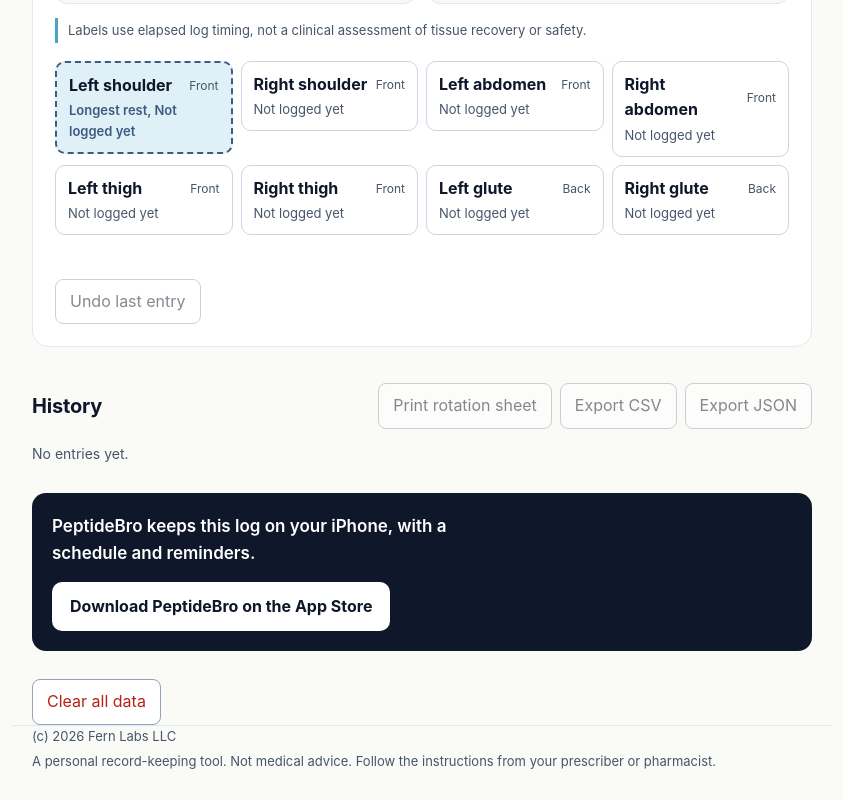
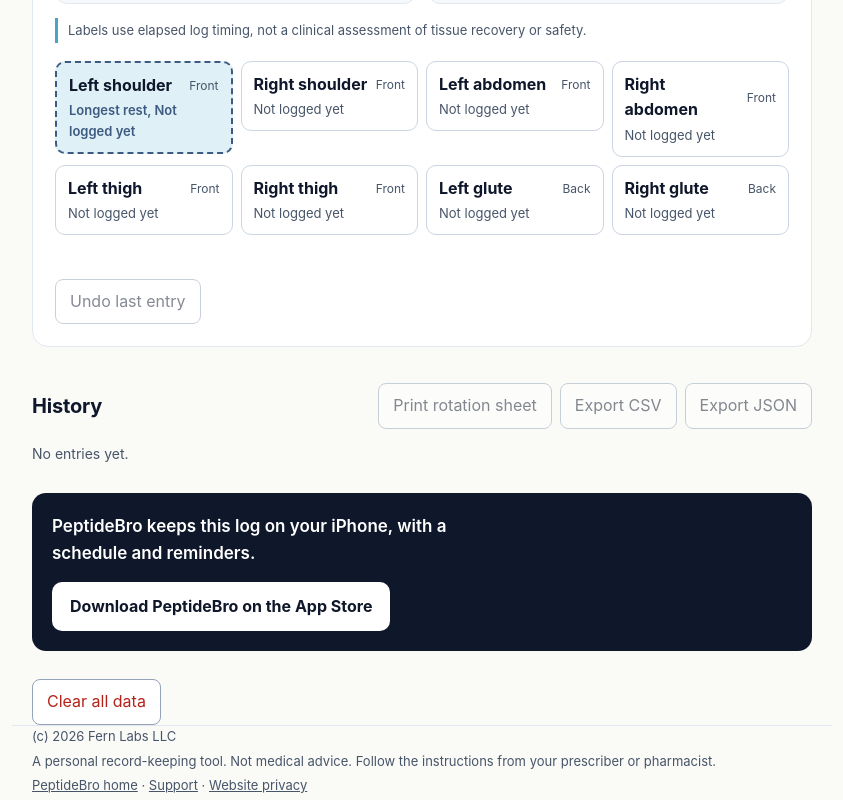
Before and after one commit to FernellysM/peptidebro-site, a plain HTML site: page rotation/index.html in a window 1280 px wide. Shown: the part 1007-1807 px from the top of the page, without its empty margins (218-1061 px from the left). Before the commit the page ends 1782 px from the top, so only its background shows below. Drawn offline with Linux system fonts and the light colour scheme.

Commit message:
Link the Rotation Log and HIT Plan Builder from the site
- Home page: Rotation log in the nav, the Site-rotation map feature and
  the footer. Nav tightened on phones so five links stay on one row.
- HIT pages: Plan Builder in the nav.
- Both tools: footer links back to their site, brand links home, and
  the Rotation Log title uses the site's injection-area wording.

Calculator and legal pages are unchanged.

Co-Authored-By: Claude Fable 5.2 <noreply@anthropic.com>

```diff
--- a/hit/plan/styles.css
+++ b/hit/plan/styles.css
@@ -139,3 +139,6 @@ footer p { margin: 2px 0; }
   .primary .ex::before { background: #000; }
   footer { display: block; border-top: 1px solid #999; }
 }
+
+footer a { color: inherit; }
+@media print { [data-site-links] { display: none !important; } }
--- a/rotation/app.js
+++ b/rotation/app.js
@@ -1,7 +1,7 @@
 // DOM layer. All logic lives in core.js; user labels go in through textContent only.
 import { AREAS, BY_ID, ZONES, FIGURE } from "./areas.js";
 import * as core from "./core.js";
-import { APP_STORE_URL } from "./config.js";
+import { APP_STORE_URL, HOME_URL, SITE_LINKS } from "./config.js";
 
 const $ = (sel) => document.querySelector(sel);
 const SVG = "http://www.w3.org/2000/svg";
@@ -205,6 +205,21 @@ function wire() {
     a.href = APP_STORE_URL;
     a.rel = "noopener";
   }
+  const home = document.querySelector("[data-home]");
+  if (home && HOME_URL) home.href = HOME_URL;
+
+  // Links back to the host site. An empty list removes the row.
+  const siteLinks = document.querySelector("[data-site-links]");
+  if (siteLinks) {
+    if (!SITE_LINKS.length) siteLinks.remove();
+    SITE_LINKS.forEach(([label, href], i) => {
+      if (i) siteLinks.append(" \u00b7 ");
+      const a = document.createElement("a");
+      a.href = href;
+      a.textContent = label;
+      siteLinks.append(a);
+    });
+  }
   $("#hist-title").tabIndex = -1;
 }
 
--- a/rotation/config.js
+++ b/rotation/config.js
@@ -1,2 +1,10 @@
-// Site configuration. The App Store link is the only outbound URL on the page.
+// Site configuration. Every outbound URL on the page lives here.
 export const APP_STORE_URL = "https://apps.apple.com/app/id6763947732";
+// Where the brand name in the header leads. Empty string leaves it as plain text.
+export const HOME_URL = "https://peptidebro.app/";
+// Footer links back to the host site, as [label, url]. Empty list hides the row.
+export const SITE_LINKS = [
+  ["PeptideBro home", "https://peptidebro.app/"],
+  ["Support", "https://peptidebro.app/support.html"],
+  ["Website privacy", "https://peptidebro.app/website-privacy.html"],
+];
--- a/rotation/index.html
+++ b/rotation/index.html
@@ -3,8 +3,8 @@
 <head>
   <meta charset="utf-8">
   <meta name="viewport" content="width=device-width, initial-scale=1">
-  <title>Site Rotation Log: a private log of the body areas you used</title>
-  <meta name="description" content="A free, private log of which body area you used last, so you do not repeat one. Front and back map, history, printable sheet, CSV and JSON export. Stored only in your browser. By PeptideBro.">
+  <title>Injection-Area Rotation Log: free and private | PeptideBro</title>
+  <meta name="description" content="A free, private injection-area rotation log: see which body area you used last. Front and back map, history, printable sheet. Stored only in your browser.">
   <meta name="color-scheme" content="light">
   <link rel="icon" href="data:,">
   <link rel="stylesheet" href="styles.css">
@@ -15,7 +15,7 @@
   <a class="skip" href="#areas">Skip to the area list</a>
   <header class="top">
     <div class="wrap">
-      <p class="brand">PeptideBro <span>Site Rotation Log</span></p>
+      <p class="brand"><a data-home>PeptideBro</a> <span>Site Rotation Log</span></p>
     </div>
   </header>
 
@@ -100,6 +100,7 @@
   <footer class="wrap">
     <p>(c) 2026 Fern Labs LLC</p>
     <p>A personal record-keeping tool. Not medical advice. Follow the instructions from your prescriber or pharmacist.</p>
+    <p data-site-links></p>
   </footer>
 </body>
 </html>
--- a/rotation/styles.css
+++ b/rotation/styles.css
@@ -152,3 +152,8 @@ footer p { margin: 0 0 4px; }
   table { border: 1px solid #94a3b8; }
   tr { break-inside: avoid; }
 }
+
+footer a { color: inherit; }
+@media print { [data-site-links] { display: none !important; } }
+.brand a { color: inherit; text-decoration: none; }
+.brand a[href]:hover, .brand a[href]:focus-visible { text-decoration: underline; }
--- a/style.css
+++ b/style.css
@@ -281,3 +281,9 @@ footer a {
   .hero-shot img { width: 230px; }
   .nav-cta { display: none; }
 }
+
+/* Five-link nav (home page): stay on one row on phones. */
+@media (max-width: 420px) {
+  header nav.nav-5 { gap: 8px 10px; }
+  header nav.nav-5 a { font-size: 13px; }
+}
```
Also changed, not shown: hit/plan/app.js (+14 -1 lines), hit/plan/config.js (+7 -1 lines), hit/plan/index.html (+1 -0 lines), hit/privacy.html (+1 -0 lines), hit/support.html (+1 -0 lines), hit/terms.html (+1 -0 lines), index.html (+4 -2 lines).
